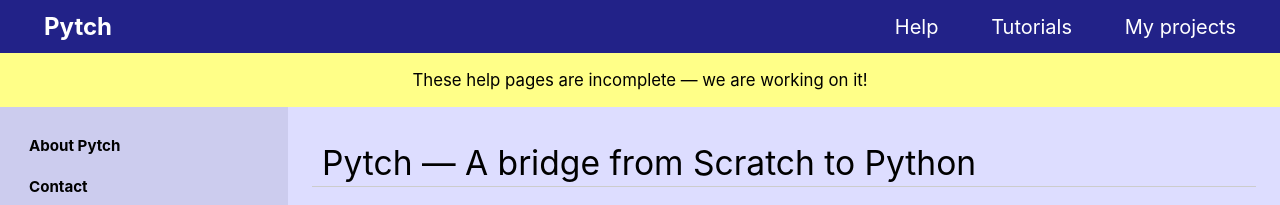
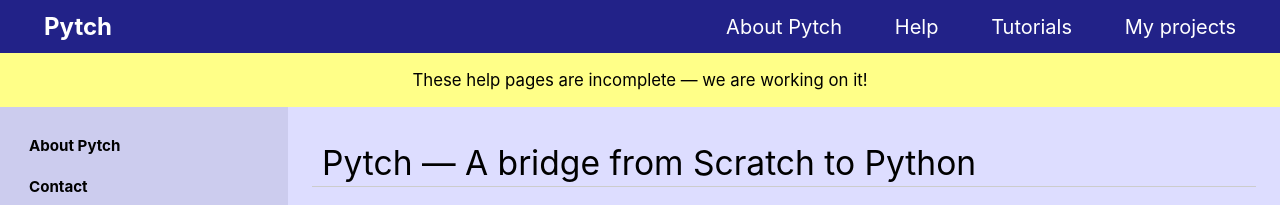
Before and after one commit to pytchlang/pytch-website, a Sphinx documentation site: the page built from source/index.rst, in a window 1280 px wide. Shown: the top 205 px of the page. Built offline with Sphinx 7.4.7, drawn with Linux system fonts in a browser that asks for light colours; pages that are not in the unit, such as notebooks, are missing from menus.

Commit message:
Add "About Pytch" link to banner

```diff
--- a/source/_templates/layout.html
+++ b/source/_templates/layout.html
@@ -4,6 +4,7 @@
 <div class="NavBar">
   <a href="{{ pathto("../app/", 1) | e }}"><h1>Pytch</h1></a>
   <ul>
+    <a href="https://pytch.scss.tcd.ie/"><li>About Pytch</li></a>
     <a href="{{ pathto(master_doc) | e }}"><li>Help</li></a>
     <a href="{{ pathto("../app/tutorials/", 1) | e }}"><li>Tutorials</li></a>
     <a href="{{ pathto("../app/my-projects/", 1) | e }}"><li>My projects</li></a>
```
